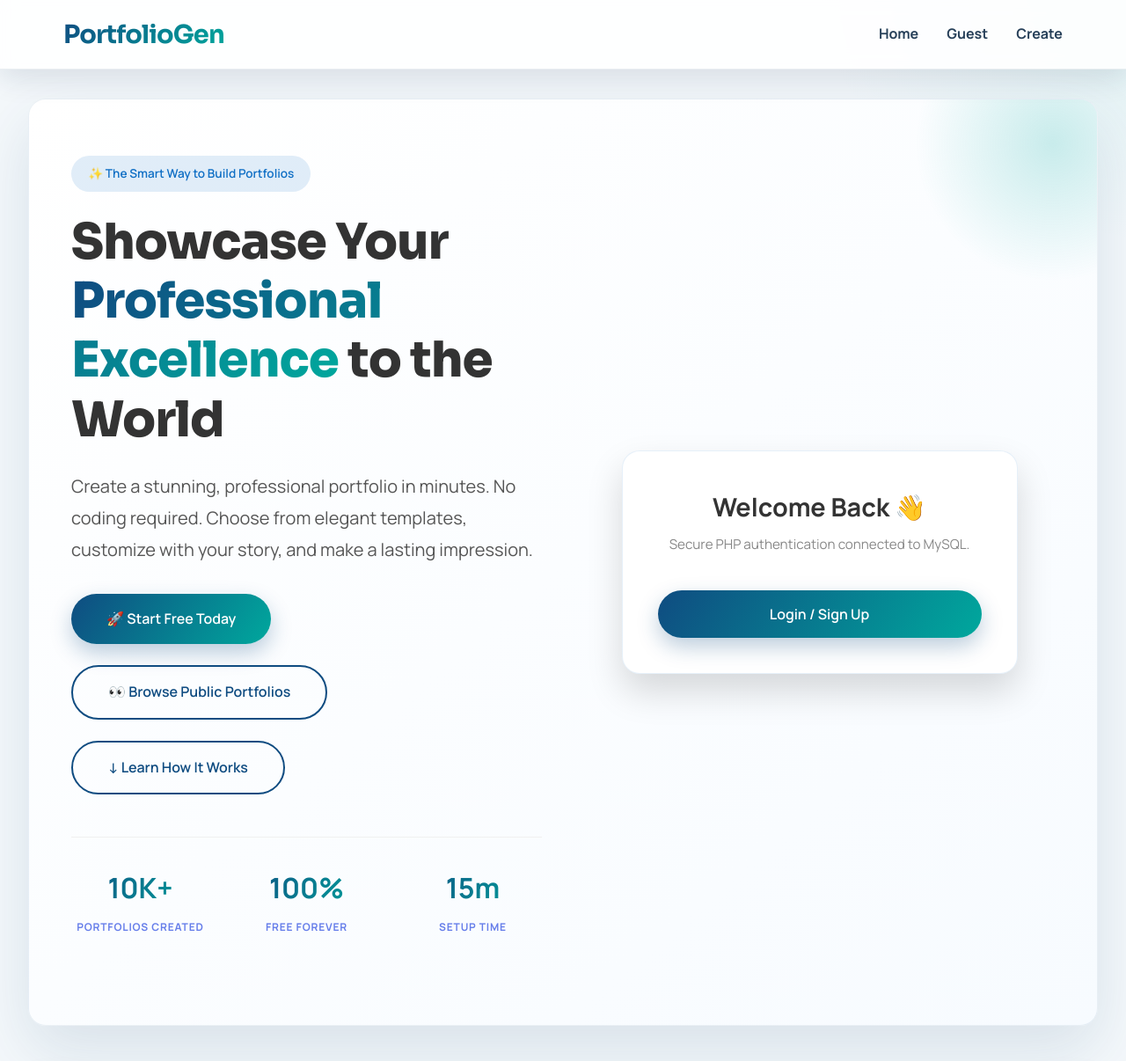
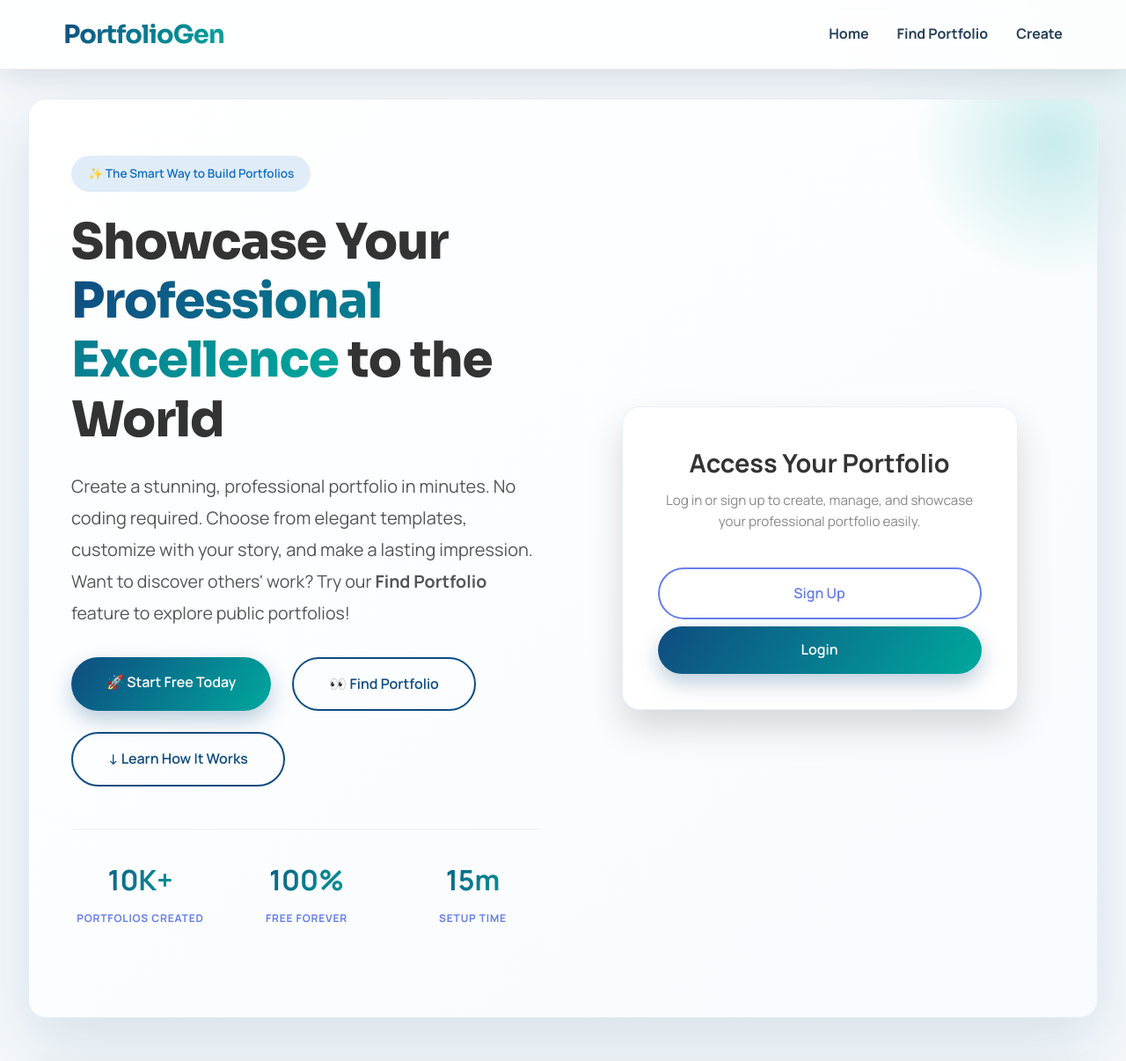
Before and after one commit to nassim12121/portfolio_generator-, a PHP site: page / in a window 1280 px wide. Shown: the top 1206 px of the page at 88% size. Run offline with PHP 8.4, Linux system fonts and the light colour scheme.

Commit message:
Replace all visible 'Guest' text with 'Find Portfolio' and update navigation/sections accordingly

```diff
--- a/create.php
+++ b/create.php
@@ -25,7 +25,7 @@ $userName = (string)($_SESSION['user_name'] ?? 'User');
       <div class="logo">PortfolioGen</div>
       <ul>
         <li><a href="index.html">Home</a></li>
-        <li><a href="guest.php">Guest</a></li>
+        <li><a href="guest.php">Find Portfolio</a></li>
         <li><a href="create.php" style="color:#0f6fc5; font-weight:700;">Create/Edit</a></li>
         <li><a href="preview.php">My Portfolio</a></li>
         <li><a href="manage_portfolios.php">Manage</a></li>
--- a/guest.php
+++ b/guest.php
@@ -156,7 +156,7 @@ if ($query !== '') {
       <div class="logo">PortfolioGen</div>
       <ul>
         <li><a href="index.html">Home</a></li>
-        <li><a href="guest.php" style="color:#0f6fc5;font-weight:700;">Guest</a></li>
+        <li><a href="guest.php" style="color:#0f6fc5;font-weight:700;">Find Portfolio</a></li>
         <li><a href="login.html">Login</a></li>
       </ul>
     </nav>
@@ -165,7 +165,7 @@ if ($query !== '') {
   <main class="container guest-shell">
     <section class="guest-hero">
       <div>
-        <span class="guest-badge">Guest Access</span>
+        <span class="guest-badge">Find Portfolio</span>
         <h1>Open a freelancer portfolio with a public code.</h1>
         <p>For a professional lookup, paste the public code, slug, or portfolio ID. The public code is the recommended option because it is cleaner and safer to share.</p>
         <p class="guest-result-meta"><?php echo $query !== '' ? 'Showing ' . $resultCount . ' result' . ($resultCount === 1 ? '' : 's') . ' for “' . safeText($query) . '”.' : 'Showing the latest public freelancer portfolios.'; ?></p>
--- a/index.html
+++ b/index.html
@@ -13,7 +13,7 @@
             <div class="logo">PortfolioGen</div>
             <ul>
                 <li><a href="index.html">Home</a></li>
-                <li><a href="guest.php">Guest</a></li>
+                <li><a href="guest.php">Find Portfolio</a></li>
                 <li><a href="create.php">Create</a></li>
             </ul>
         </nav>
@@ -30,10 +30,12 @@
                 <p class="hero-subtitle">
                     Create a stunning, professional portfolio in minutes. No coding required.
                     Choose from elegant templates, customize with your story, and make a lasting impression.
+                    <br>
+                    <span style="font-size:0.98em;color:#555;">Want to discover others' work? Try our <strong>Find Portfolio</strong> feature to explore public portfolios!</span>
                 </p>
                 <div class="cta-buttons">
                     <a href="create.php" class="btn btn-primary">🚀 Start Free Today</a>
-                    <a href="guest.php" class="btn btn-outline">👀 Browse Public Portfolios</a>
+                    <a href="guest.php" class="btn btn-outline">👀 Find Portfolio</a>
                     <a href="#how-it-works" class="btn btn-outline">↓ Learn How It Works</a>
                 </div>
                 <div class="hero-stats">
@@ -55,9 +57,12 @@
             <div class="hero-image">
                 <div class="auth-card">
                     <div class="auth-box">
-                        <h2>Welcome Back 👋</h2>
-                        <p>Secure PHP authentication connected to MySQL.</p>
-                        <a href="login.html" class="btn btn-primary auth-btn">Login / Sign Up</a>
+                        <h2>Access Your Portfolio</h2>
+                        <p>Log in or sign up to create, manage, and showcase your professional portfolio easily.</p>
+                        <div class="auth-btn-row">
+                            <a href="signup.html" class="btn btn-secondary auth-btn" style="margin-right: 10px;">Sign Up</a>
+                            <a href="login.html" class="btn btn-primary auth-btn">Login</a>
+                        </div>
                     </div>
                 </div>
             </div>
@@ -107,14 +112,14 @@
         <section class="guest-cta">
             <div class="section-header">
                 <h2>Need to view a freelancer portfolio?</h2>
-                <p>Use the guest explorer to search by freelancer name, portfolio title, or public slug.</p>
+                <p>Use the Find Portfolio feature to search by freelancer name, portfolio title, or public slug.</p>
             </div>
             <div class="guest-cta-card">
-                <div>
-                    <h3>Guest Explorer</h3>
-                    <p>Open any public portfolio without logging in.</p>
-                </div>
-                <a href="guest.php" class="btn btn-primary">Open Guest Explorer</a>
+                    <div>
+                        <h3>Find Portfolio</h3>
+                        <p>Open any public portfolio without logging in.</p>
+                    </div>
+                    <a href="guest.php" class="btn btn-primary">Find Portfolio</a>
             </div>
         </section>
 
@@ -161,7 +166,7 @@
 
     <!-- FOOTER -->
     <footer>
-        <p>&copy; 2024 PortfolioGen. Build your portfolio, showcase your skills. All rights reserved.</p>
+        <p>&copy; 2026 PortfolioGen. Build your portfolio, showcase your skills. All rights reserved.</p>
     </footer>
 
 </body>
--- a/public_portfolio.php
+++ b/public_portfolio.php
@@ -91,11 +91,11 @@ $shareUrl = (isset($_SERVER['HTTPS']) && $_SERVER['HTTPS'] !== 'off' ? 'https' :
       <div class="logo">PortfolioGen</div>
       <ul>
         <li><a href="index.html">Home</a></li>
-        <li><a href="guest.php">Guest</a></li>
+        <li><a href="guest.php">Find Portfolio</a></li>
         <li><a href="login.html">Login</a></li>
       </ul>
     </nav>
-  </header>
+          <li><a href="guest.php">Find Portfolio</a></li>
 
   <main class="container preview-shell">
     <section class="preview-hero-card">
```
